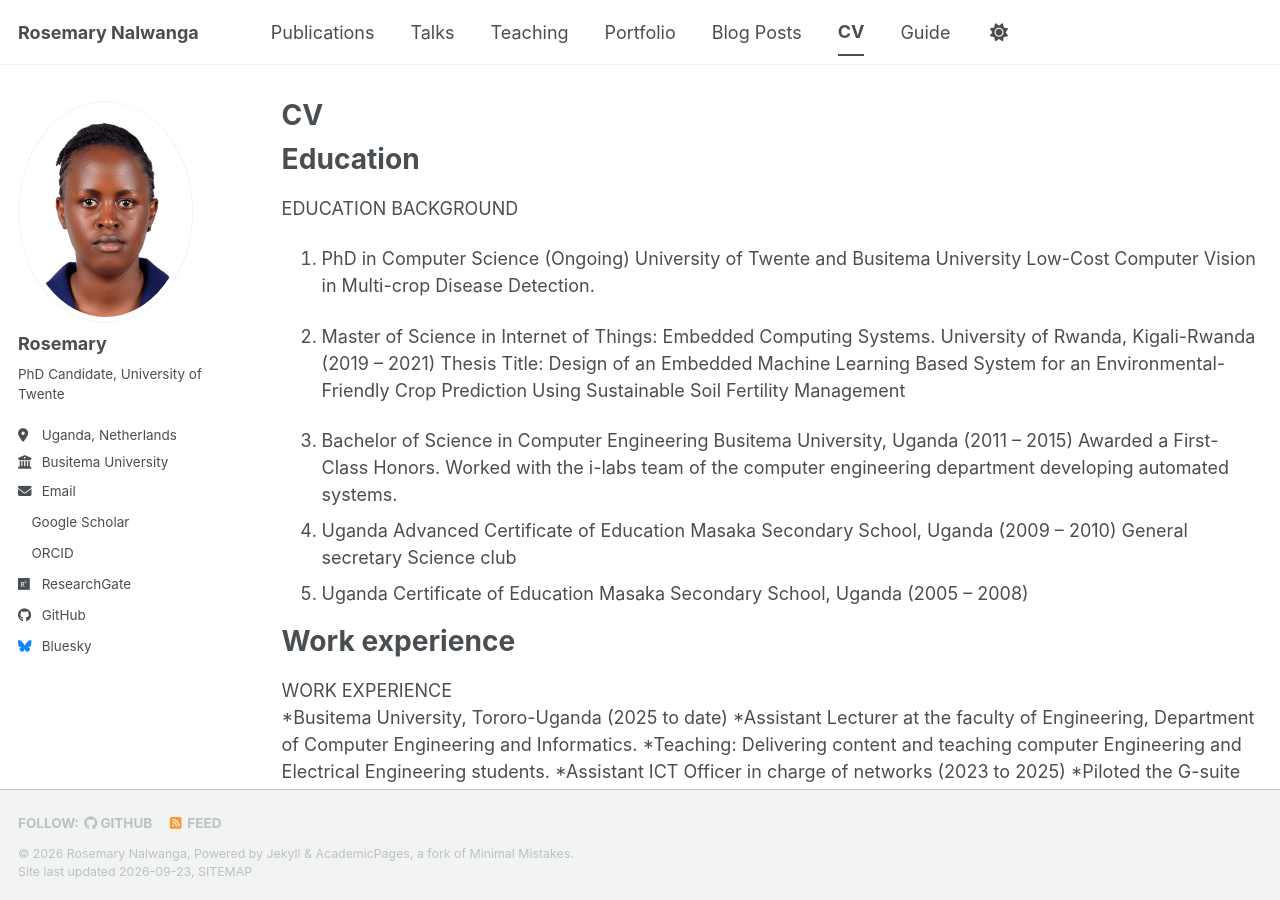
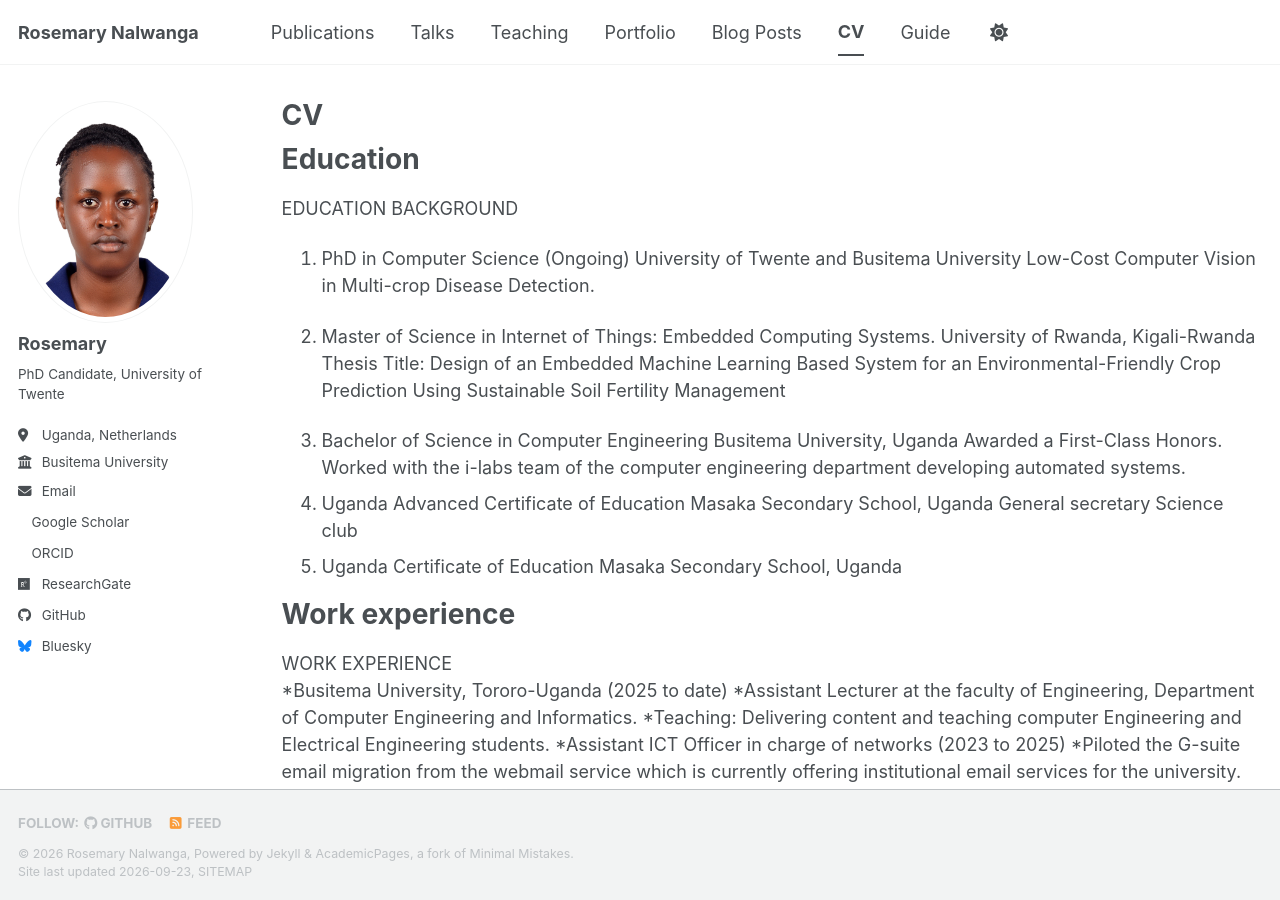
Before and after one commit to rosemarynalwanga/rosemarynalwanga.github.io, a Jekyll site: the page built from _pages/cv.md, in a window 1280 px wide and 900 px high. Built offline with Jekyll 4.4.1, drawn with Linux system fonts in a browser that asks for light colours; a style sheet for code colours, icons or effects is not loaded.

Commit message:
Update cv.md
committed again

```diff
--- a/_pages/cv.md
+++ b/_pages/cv.md
@@ -17,17 +17,17 @@ University of Twente and Busitema University
 Low-Cost Computer Vision in Multi-crop Disease Detection.
 
 2.	Master of Science in Internet of Things: Embedded Computing Systems.
-University of Rwanda, Kigali-Rwanda (2019 – 2021)
+University of Rwanda, Kigali-Rwanda
 Thesis Title: Design of an Embedded Machine Learning Based System for an Environmental-Friendly Crop Prediction Using Sustainable Soil Fertility Management
 
 3.	Bachelor of Science in Computer Engineering
-Busitema University, Uganda (2011 – 2015)
+Busitema University, Uganda
 Awarded a First-Class Honors. Worked with the i-labs team of the computer engineering department developing automated systems.
 4.	 Uganda Advanced Certificate of Education
-Masaka Secondary School, Uganda (2009 – 2010)
+Masaka Secondary School, Uganda
 General secretary Science club
 5.	Uganda Certificate of Education
-Masaka Secondary School, Uganda (2005 – 2008)
+Masaka Secondary School, Uganda
 
 
 Work experience
```
